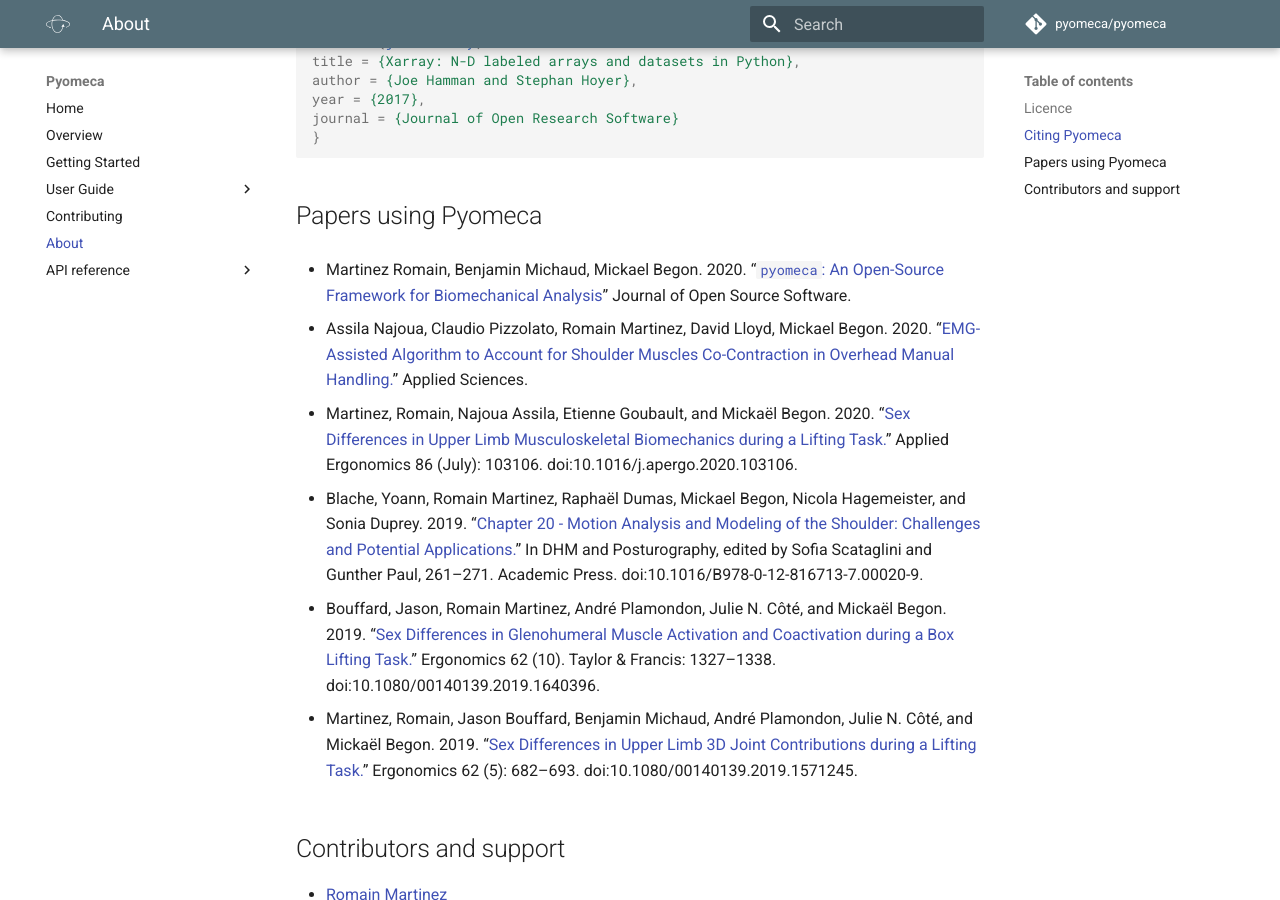
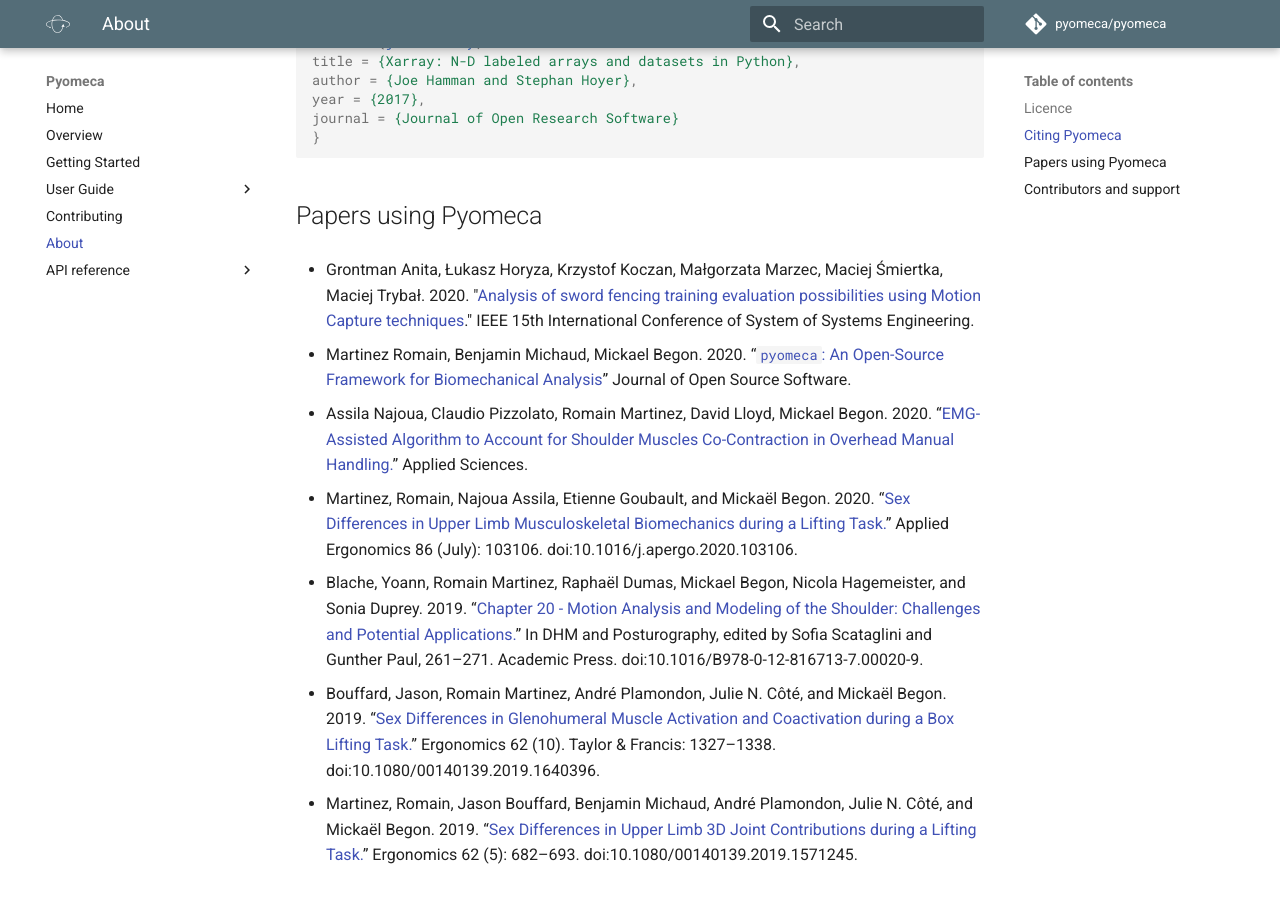
Before and after one commit to pyomeca/pyomeca, an MkDocs documentation site: the page built from docs/about.md, in a window 1280 px wide and 900 px high, scrolled down 673 px. Built offline with MkDocs 1.6.1 and Material for MkDocs 9.7.7, drawn with Linux system fonts in a browser that asks for light colours; comment, search, counter and statistics services are not loaded.

Commit message:
add paper that used pyomeca

```diff
--- a/docs/about.md
+++ b/docs/about.md
@@ -34,6 +34,8 @@ journal = {Journal of Open Research Software}
 
 ## Papers using Pyomeca
 
+- Grontman Anita, Łukasz Horyza, Krzystof Koczan, Małgorzata Marzec, Maciej Śmiertka, Maciej Trybał. 2020. "[Analysis of sword fencing training evaluation possibilities using Motion Capture techniques](https://doi.org/10.1109/SoSE50414.2020.9130469)." IEEE 15th International Conference of System of Systems Engineering.
+
 - Martinez Romain, Benjamin Michaud, Mickael Begon. 2020. “[`pyomeca`: An Open-Source Framework for Biomechanical Analysis](https://doi.org/10.21105/joss.02431)” Journal of Open Source Software.
 
 - Assila Najoua, Claudio Pizzolato, Romain Martinez, David Lloyd, Mickael Begon. 2020. “[EMG-Assisted Algorithm to Account for Shoulder Muscles Co-Contraction in Overhead Manual Handling.](https://doi.org/10.3390/app10103522)” Applied Sciences.
```
